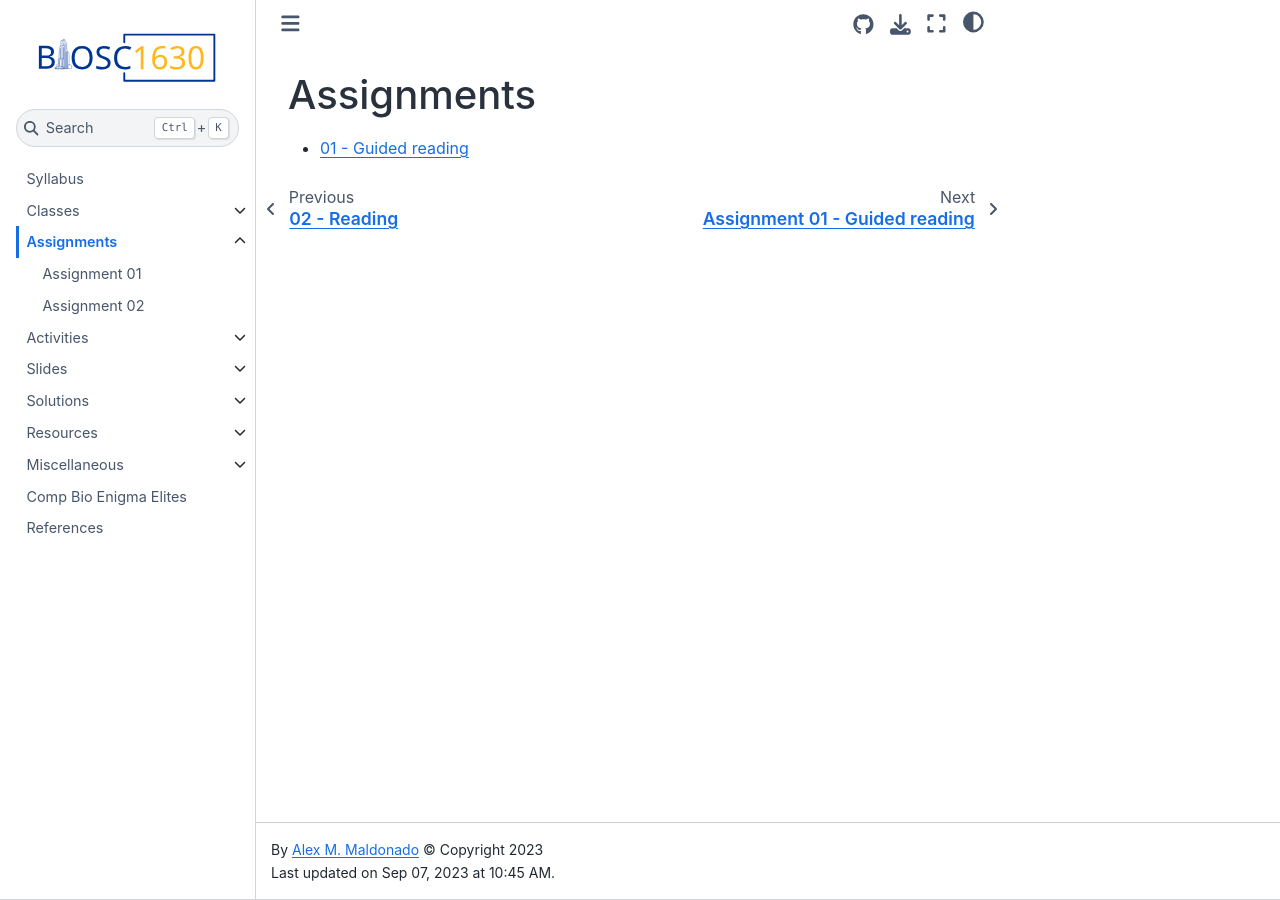
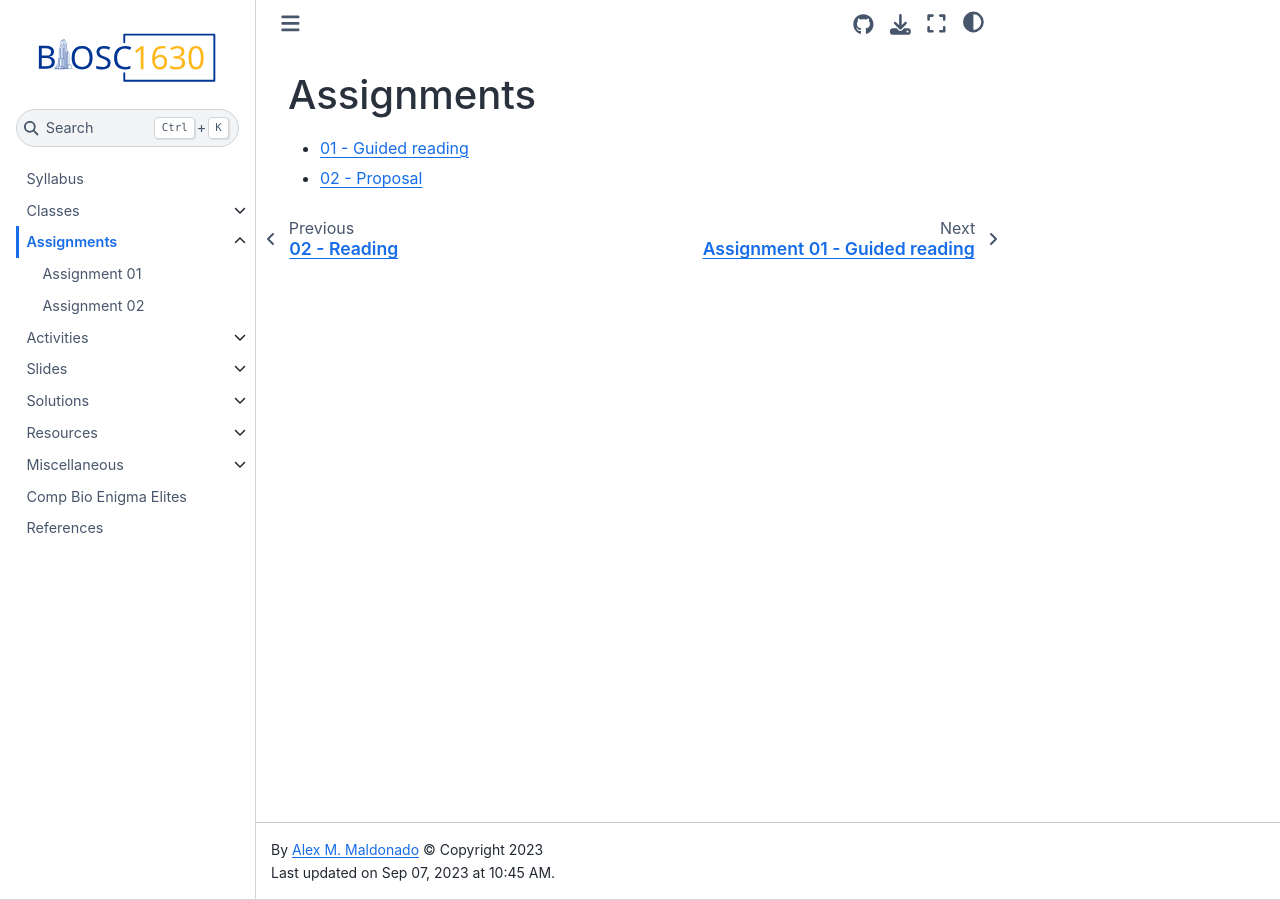
Before and after one commit to oasci/pitt-biosc1630-2023f, a Jupyter Book: the page built from book/assignments/index.md, in a window 1280 px wide. Built offline with Jupyter Book 1.0.4 settings and Sphinx 7.4.7 and the Sphinx Book theme 1.1.4, drawn with Linux system fonts in a browser that asks for light colours; pages that are not in the unit, such as notebooks, are missing from menus.

Commit message:
Add assignment link

```diff
--- a/book/assignments/index.md
+++ b/book/assignments/index.md
@@ -3,3 +3,4 @@
 # Assignments
 
 - [01 - Guided reading](assignment:01)
+- [02 - Proposal](assignment:02)
```
